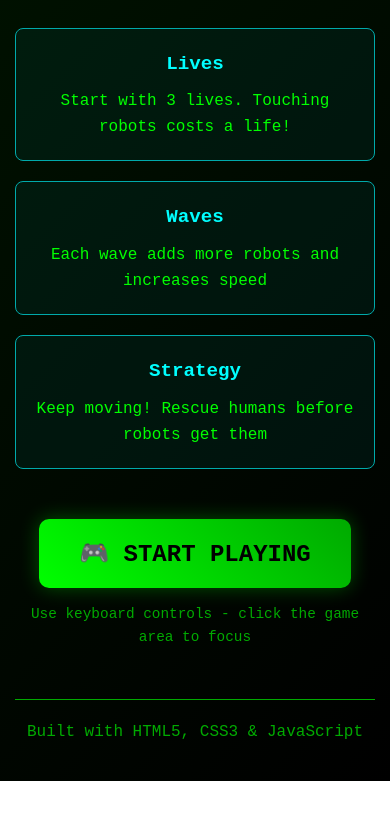
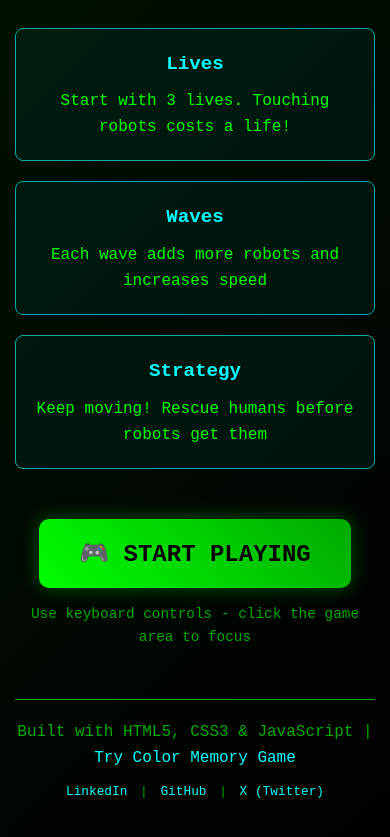
Before and after one commit to stoicdavi/amazonQ-cli-gamechallenge, a plain HTML site: page index.html in a window 390 px wide. Shown: the part 1202-2039 px from the top of the page. Before the commit the page ends 1983 px from the top, so only its background shows below. Drawn offline with Linux system fonts and the light colour scheme.

Commit message:
Update the footer with social links
Signed-off-by: David Nanjila <nanjiladavid2@gmail.com>

```diff
--- a/index.html
+++ b/index.html
@@ -85,7 +85,12 @@
         </div>
 
         <footer>
-            <p>Built with HTML5, CSS3 & JavaScript</p>
+            <p>Built with HTML5, CSS3 & JavaScript | <a href="color-memory-game.html">Try Color Memory Game</a></p>
+            <div class="social-links">
+                <a href="https://www.linkedin.com/in/david-nanjila/" target="_blank">LinkedIn</a> |
+                <a href="https://github.com/stoicdavi/" target="_blank">GitHub</a> |
+                <a href="https://x.com/DavidNanji9396" target="_blank">X (Twitter)</a>
+            </div>
         </footer>
     </div>
 
--- a/landing.css
+++ b/landing.css
@@ -241,6 +241,16 @@ footer a:hover {
     text-decoration: underline;
 }
 
+.social-links {
+    margin-top: 10px;
+    font-size: 0.9rem;
+}
+
+.social-links a {
+    color: #0ff;
+    margin: 0 5px;
+}
+
 @media (max-width: 768px) {
     .title {
         font-size: 2.5rem;
@@ -254,4 +264,8 @@ footer a:hover {
     .container {
         padding: 15px;
     }
+
+    .social-links {
+        font-size: 0.8rem;
+    }
 }
```
Also changed, not shown: style.css (+24 -0 lines).
